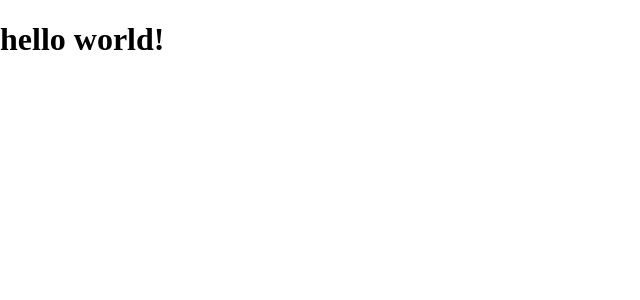
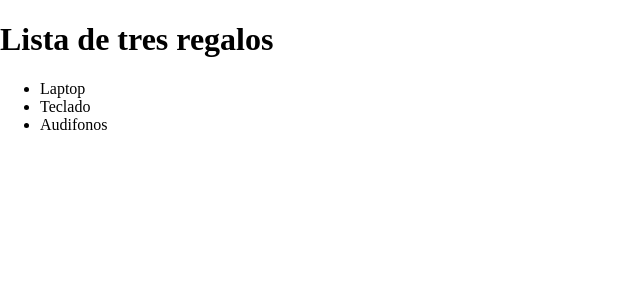
Before and after one commit to carlosqdev/Adviency, a React (Create React App) app: page / in a window 1280 px wide. Shown: the top 300 px of the page, without its empty margins (0-640 px from the left). Built offline with nearby package versions, Linux system fonts and the light colour scheme; the HTML template or start-up script is replaced by a standard one.

Commit message:
Adviency Dia 1

```diff
--- a/src/App.tsx
+++ b/src/App.tsx
@@ -4,7 +4,13 @@ import './styles.css'
 function App() {
   return (
     <div>
-      <h1>hello world!</h1>
+      <h1>Lista de tres regalos</h1>
+
+      <ul>
+        <li>Laptop</li>
+        <li>Teclado</li>
+        <li>Audifonos</li>
+      </ul>
     </div>
   )
 }
```
